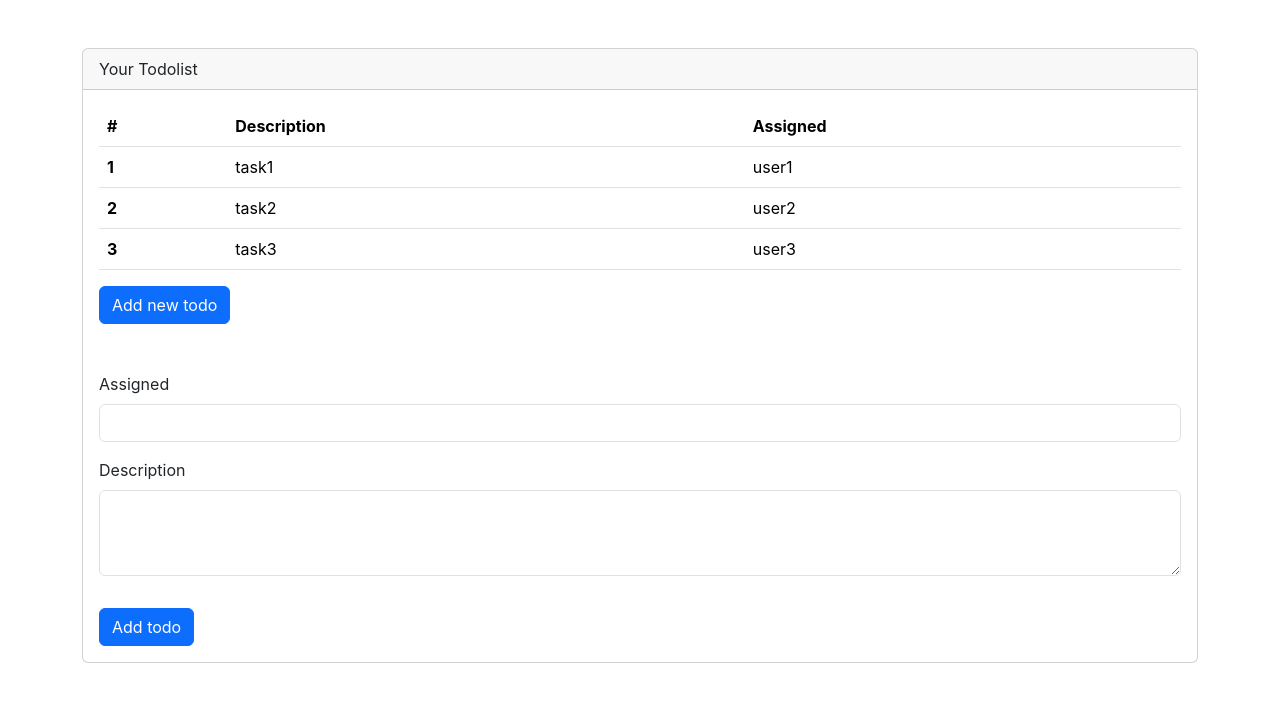
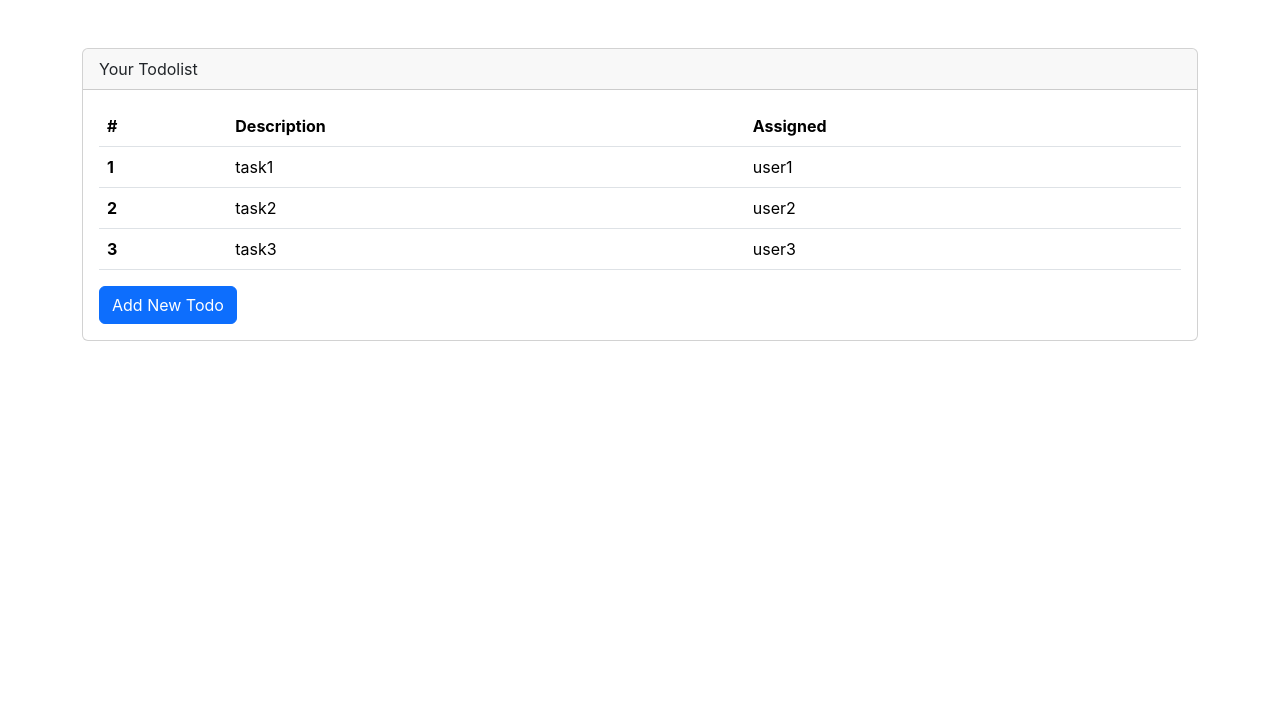
Before and after one commit to RubyYRHsiao/react-bootstrap-practice, a React (Create React App) app: page / in a window 1280 px wide. Shown: the top 702 px of the page. Built offline with nearby package versions, Linux system fonts and the light colour scheme.

Commit message:
Add conditional rendering

```diff
--- a/src/App.js
+++ b/src/App.js
@@ -9,6 +9,7 @@
     { rowNumber: 2, rowDescription: 'task2', rowAssigned: 'user2' },
     { rowNumber: 3, rowDescription: 'task3', rowAssigned: 'user3' }
   ]);
+  const [showAddTodoForm, setShowAddTodoForm] = useState(false);
 
   const addTodo = (description, assigned) => {
     let rowNumber = 0;
@@ -38,10 +39,10 @@
         </div>
         <div className='card-body'>
           <TodoTable todos={todos} deleteTodo={deleteTodo}/>
-          <button className='btn btn-primary'>
-            Add new todo
+          <button onClick={() => setShowAddTodoForm(!showAddTodoForm)} className='btn btn-primary'>
+            {showAddTodoForm ? 'Close New Todo' : 'Add New Todo'}
           </button>
-          <NewTodoForm addTodo={addTodo}/>
+          {showAddTodoForm && <NewTodoForm addTodo={addTodo}/>}
         </div>
       </div>
     </div>
```
